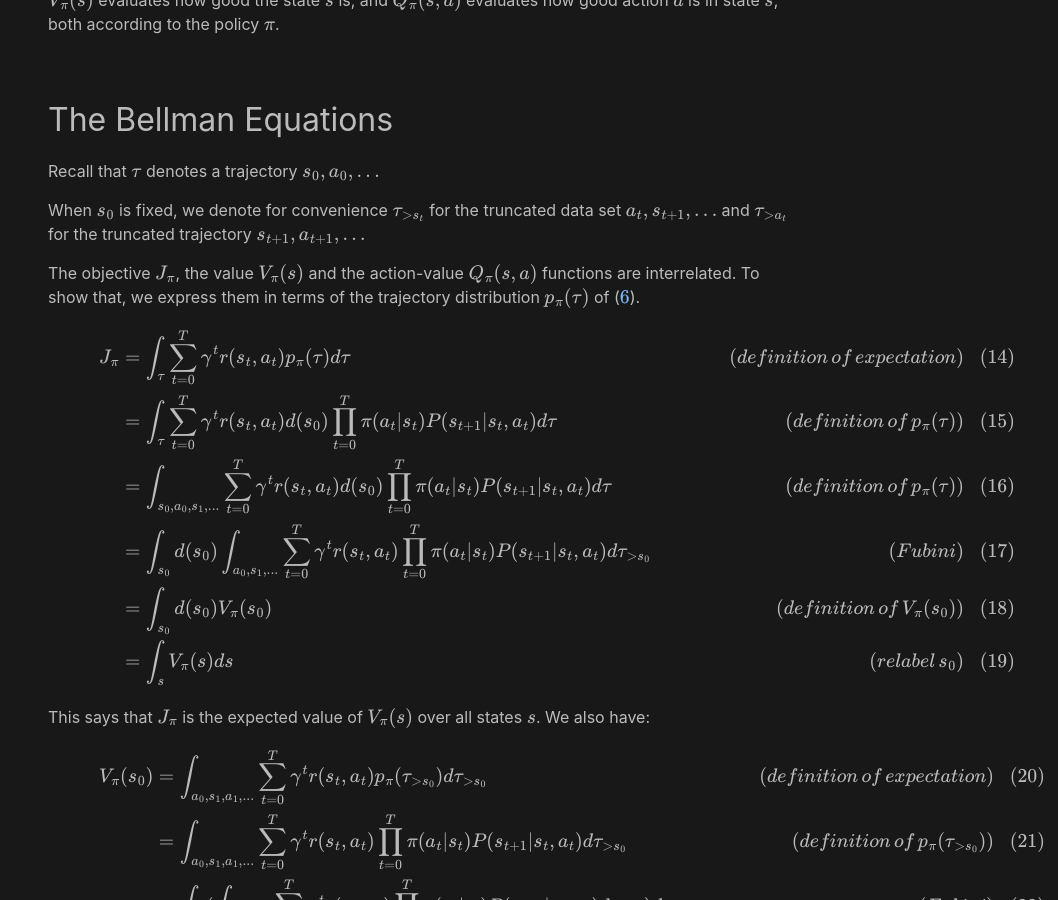
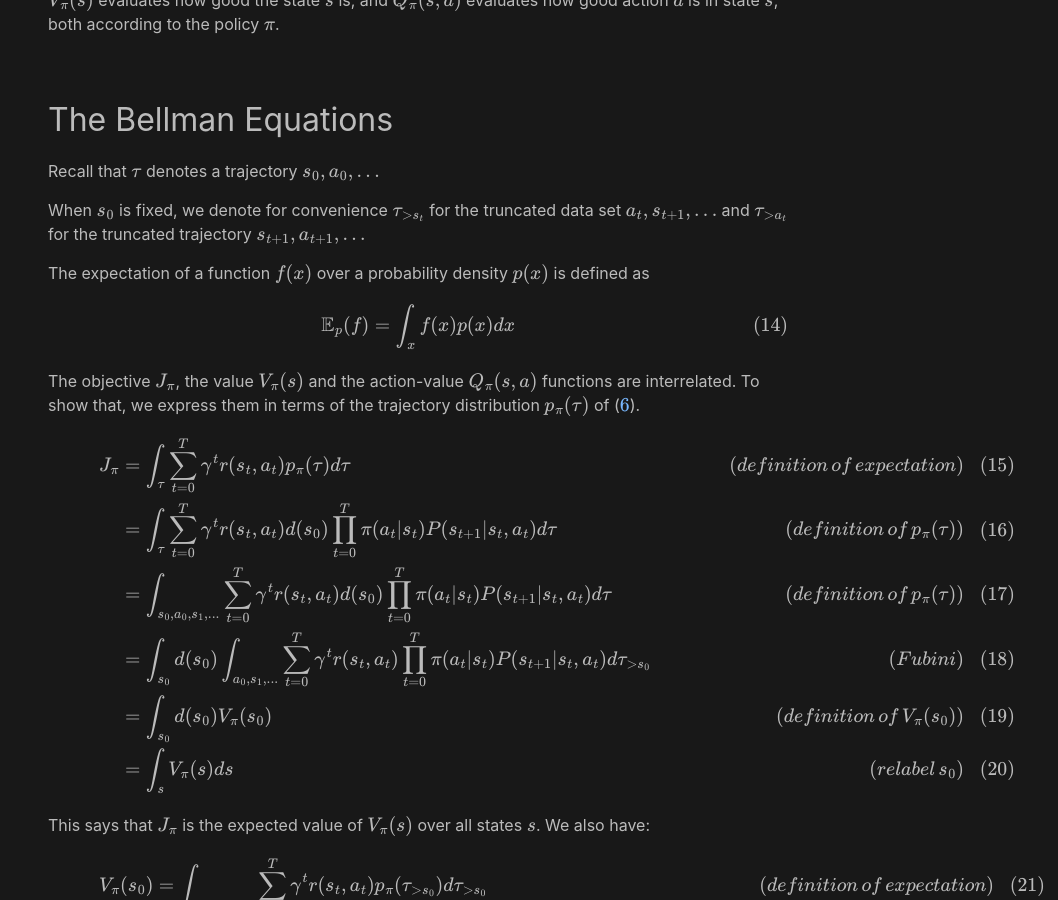
Before and after one commit to analytiq-hub/sigagent.github.io, a Jekyll site: the page built from machine_learning/_posts/2021-02-13-introduction_to_machine_learning.md, in a window 1280 px wide and 900 px high, scrolled down 4757 px. Shown: the whole window, without its empty margins (222-1280 px from the left). Built offline with Jekyll 4.4.1, drawn with Linux system fonts in a browser that asks for light colours; formulas are drawn with MathJax 3; a script that is not in the unit is left out.

Commit message:
*** empty log message ***

```diff
--- a/machine_learning/_posts/2021-02-13-introduction_to_machine_learning.md
+++ b/machine_learning/_posts/2021-02-13-introduction_to_machine_learning.md
@@ -180,6 +180,15 @@ Recall that $$\tau$$ denotes a trajectory $$s_0, a_0, ...$$
 
 When $$s_0$$ is fixed, we denote for convenience $$\tau_{>s_t}$$ for the truncated data set $$a_t, s_{t+1}, ...$$ and $$\tau_{>a_t}$$ for the truncated trajectory $$s_{t+1}, a_{t+1}, ...$$
 
+The expectation of a function $$f(x)$$ over a probability density $$p(x)$$ is defined as
+
+$$
+\begin{align}
+\mathbb{E}_p (f) = \int_x f(x) p(x) dx
+\end{align}
+$$
+
+
 The objective $$J_\pi$$, the value $$V_\pi(s)$$ and the action-value $$Q_\pi(s, a)$$ functions are interrelated. To show that, we express them in terms of the trajectory distribution $$p_\pi(\tau)$$ of ($$\ref{eq:taudist}$$).
 
 $$
```
